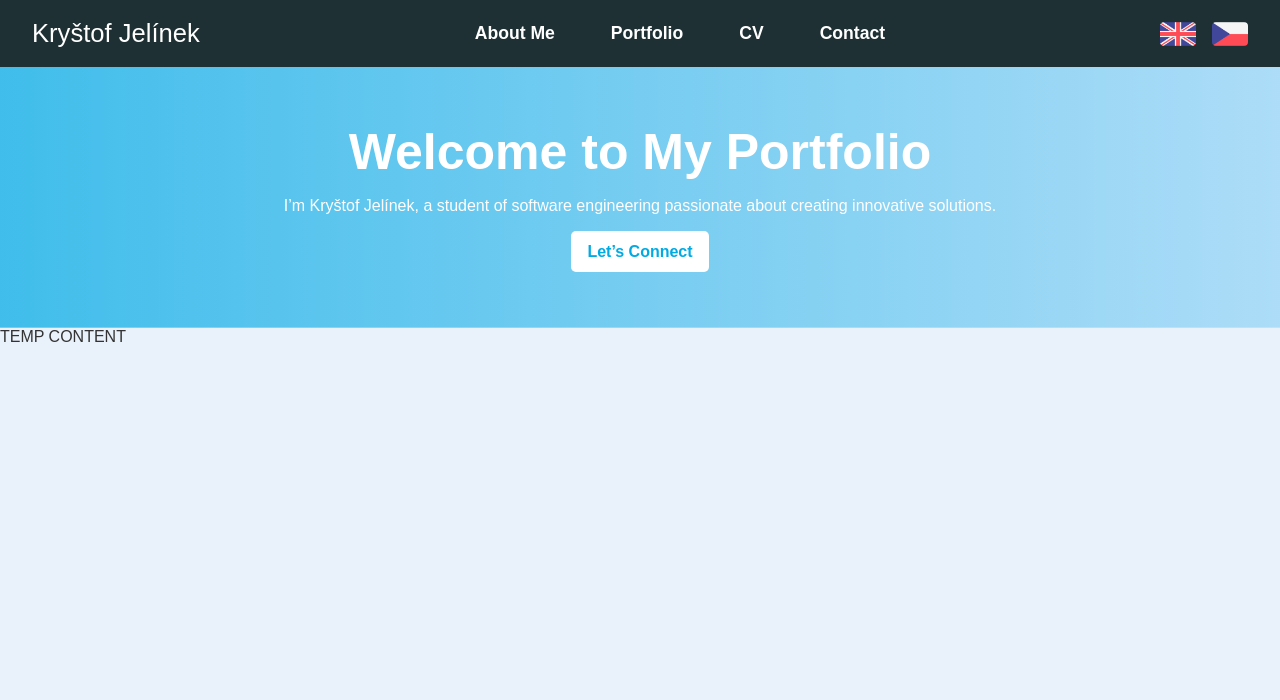
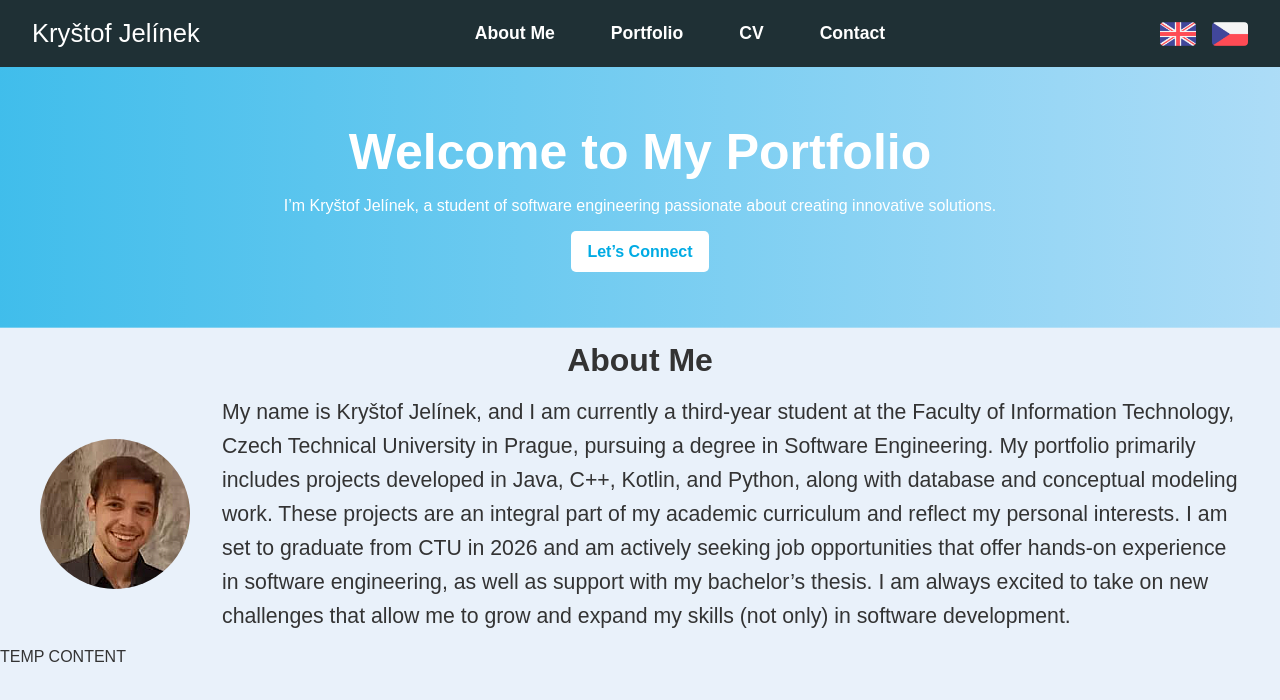
Before and after one commit to Krystof-Jelinek/Portfolio, a Vue app: page / in a window 1280 px wide. Shown: the top 700 px of the page. Built offline with nearby package versions, Linux system fonts and the light colour scheme; the HTML template or start-up script is replaced by a standard one.

Commit message:
added About section

```diff
--- a/src/App.vue
+++ b/src/App.vue
@@ -1,11 +1,13 @@
 <script setup lang="ts">
-  import HeroSection from './components/HeroSection.vue';
+  import AboutSection from './components/AboutSection.vue';
+import HeroSection from './components/HeroSection.vue';
 import Navbar from './components/Navbar.vue';
 </script>
 
 <template>
   <Navbar></Navbar>
   <HeroSection></HeroSection>
+  <AboutSection></AboutSection>
 
 
   <div class="tmp-content">
--- /dev/null
+++ b/src/components/AboutSection.vue
@@ -0,0 +1,123 @@
+<script setup lang="ts">
+import { useI18n } from 'vue-i18n'
+
+import photo from '@/assets/photo.png'
+
+const { t } = useI18n()
+</script>
+
+<template>
+  <section
+    id="about"
+    class="about"
+  >
+    <div class="container">
+      <h2>
+        {{ t('about.title') }}
+      </h2>
+
+      <div class="about-content">
+        <div class="about-image">
+          <img
+            :src="photo"
+            alt="My Photo"
+          >
+        </div>
+
+        <div class="about-text">
+          <p>
+            {{ t('about.text') }}
+          </p>
+        </div>
+      </div>
+    </div>
+  </section>
+</template>
+
+<style scoped>
+    .about {
+        display: flex;
+        justify-content: center;
+        align-items: center;
+
+        padding: 0 1rem;
+
+        background: #E9F1FA;
+
+        min-height: 40vh;
+
+        scroll-margin-top: 40px;
+    }
+
+    .container {
+        width: 100%;
+        max-width: 1200px;
+
+
+    display: flex;
+    flex-direction: column;
+    align-items: center;
+
+    }
+
+    .about-content {
+        display: flex;
+        align-items: center;
+        gap: 2rem;
+    }
+
+    .about h2 {
+        margin-bottom: 1rem;
+        font-size: 2rem;
+        color: #333;
+    }
+
+    .about-text {
+        flex: 1;
+        font-size: 1.33rem;
+        line-height: 1.6;
+    }
+
+    .about-image {
+        width: 150px;
+        height: 150px;
+
+        border-radius: 50%;
+
+        overflow: hidden;
+
+        flex-shrink: 0;
+    }
+
+    .about-image img {
+        width: 100%;
+        height: 100%;
+
+        object-fit: cover;
+    }
+
+    @media (max-width: 768px) {
+
+        .about {
+            padding: 2rem 1rem;
+        }
+
+        .about-content {
+            flex-direction: column;
+            text-align: center;
+        }
+
+        .about-text {
+            font-size: 1rem;
+        }
+
+        .about-image {
+            width: 120px;
+            height: 120px;
+        }
+
+        .about h2 {
+            font-size: 1.5rem;
+        }
+    }
+</style>
--- /dev/null
+++ b/src/i18n/cz/about.ts
@@ -0,0 +1,5 @@
+export default {
+    title: 'O mně',
+
+    text: `Jmenuji se Kryštof Jelínek a v současnosti jsem ve třetím ročníku studia na Fakultě informačních technologií Českého vysokého učení technického v Praze, kde studuji obor softwarové inženýrství. Moje portfolio obsahuje primárně projekty v jazycích Java, C++, Kotlin a Python, dále také projekty související s databázemi a konceptuálním modelováním. Tyto projekty jsou nedílnou součástí mého akademického studia a současně odrážejí mé osobní zájmy. Plánuji absolvovat v roce 2026 a v současnosti hledám pracovní příležitosti, které mi nabídnou praktické zkušenosti v oblasti softwarového inženýrství, stejně jako podporu při vypracování bakalářské práce. Vždy se těším na nové výzvy, které mi umožní růst a rozvíjet mé dovednosti (nejen) v oblasti vývoje softwaru.`
+}
--- /dev/null
+++ b/src/i18n/en/about.ts
@@ -0,0 +1,5 @@
+export default {
+    title: 'About Me',
+
+    text: `My name is Kryštof Jelínek, and I am currently a third-year student at the Faculty of Information Technology, Czech Technical University in Prague, pursuing a degree in Software Engineering. My portfolio primarily includes projects developed in Java, C++, Kotlin, and Python, along with database and conceptual modeling work. These projects are an integral part of my academic curriculum and reflect my personal interests. I am set to graduate from CTU in 2026 and am actively seeking job opportunities that offer hands-on experience in software engineering, as well as support with my bachelor’s thesis. I am always excited to take on new challenges that allow me to grow and expand my skills (not only) in software development.`
+}
--- a/src/i18n/index.ts
+++ b/src/i18n/index.ts
@@ -5,14 +5,19 @@ import navbarEn from './en/navbar'
 import heroEn from './en/hero'
 import heroCz from './cz/hero'
 
+import aboutEn from './en/about'
+import aboutCz from './cz/about'
+
 const messages = {
   en: {
     navbar: navbarEn,
     hero: heroEn,
+    about: aboutEn,
   },
   cz: {
     navbar: navbarCz,
     hero: heroCz,
+    about: aboutCz,
   },
 }
 
```
Also changed, not shown: src/assets/photo.png (added).
